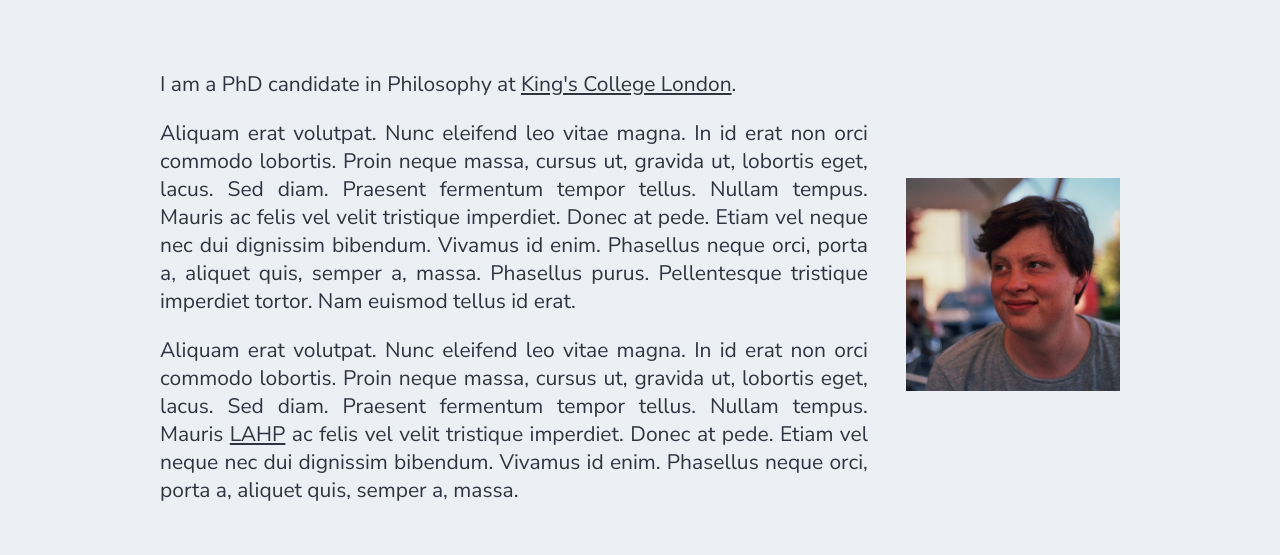
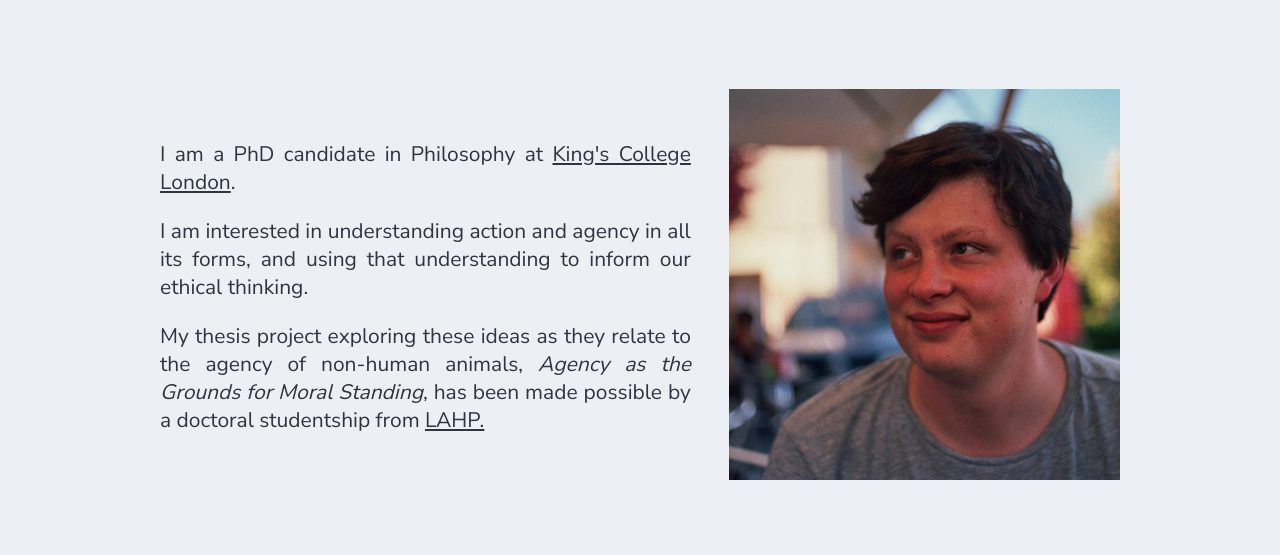
Before and after one commit to danelbro/danelbro.github.io, a plain HTML site: page index.html in a window 1280 px wide. Shown: the part 199-754 px from the top of the page. Drawn offline with nearby package versions, Linux system fonts and the light colour scheme; files whose address does not match are found by name.

Commit message:
Add text to front page

```diff
--- a/index.html
+++ b/index.html
@@ -28,21 +28,13 @@
         at <a href="https://kclpure.kcl.ac.uk/portal/en/persons/daniel-elbro(60d55927-eb6b-4f36-8da9-7224e6250d40).html">King's
         College London</a>.</p>
 
-        <p>Aliquam erat volutpat. Nunc eleifend leo vitae magna. In id erat non orci
-        commodo lobortis. Proin neque massa, cursus ut, gravida ut, lobortis eget, lacus.
-        Sed diam. Praesent fermentum tempor tellus. Nullam tempus. Mauris ac felis vel
-        velit tristique imperdiet. Donec at pede. Etiam vel neque nec dui dignissim
-        bibendum. Vivamus id enim. Phasellus neque orci, porta a, aliquet quis, semper a,
-        massa. Phasellus purus. Pellentesque tristique imperdiet tortor. Nam euismod
-        tellus id erat.</p>
+        <p>I am interested in understanding action and agency in all its forms, and using
+        that understanding to inform our ethical thinking.</p>
 
-        <p>Aliquam erat volutpat. Nunc eleifend leo vitae magna. In id erat non orci
-        commodo lobortis. Proin neque massa, cursus ut, gravida ut, lobortis eget, lacus.
-        Sed diam. Praesent fermentum tempor tellus. Nullam tempus.
-        Mauris <a href="https://www.lahp.ac.uk/student/daniel-elbro/">LAHP</a> ac felis
-        vel velit tristique imperdiet. Donec at pede. Etiam vel neque nec dui dignissim
-        bibendum. Vivamus id enim. Phasellus neque orci, porta a, aliquet quis, semper a,
-        massa.</p>
+        <p>My thesis project exploring these ideas as they relate to the agency of
+        non-human animals, <em>Agency as the Grounds for Moral Standing</em>, has been
+        made possible by a doctoral studentship
+        from <a href="https://www.lahp.ac.uk/student/daniel-elbro/">LAHP.</a></p>
       </div>
       <div class="pic">
         <img id="face" src="./img/face_high_res.jpg" alt="Daniel Elbro">
```
